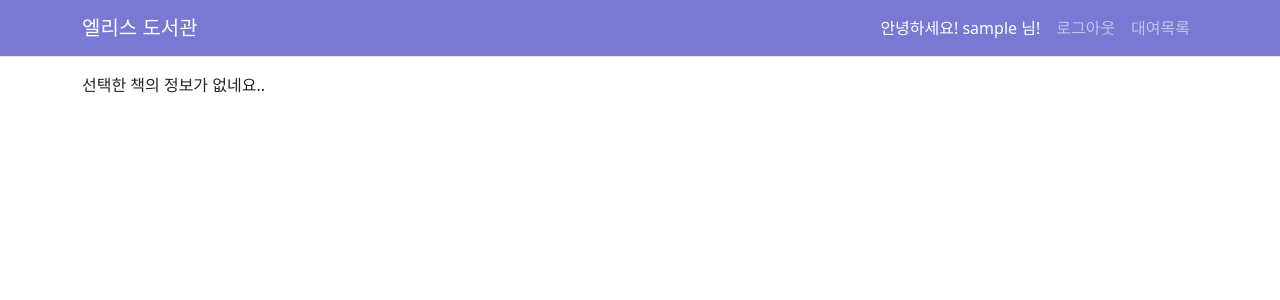
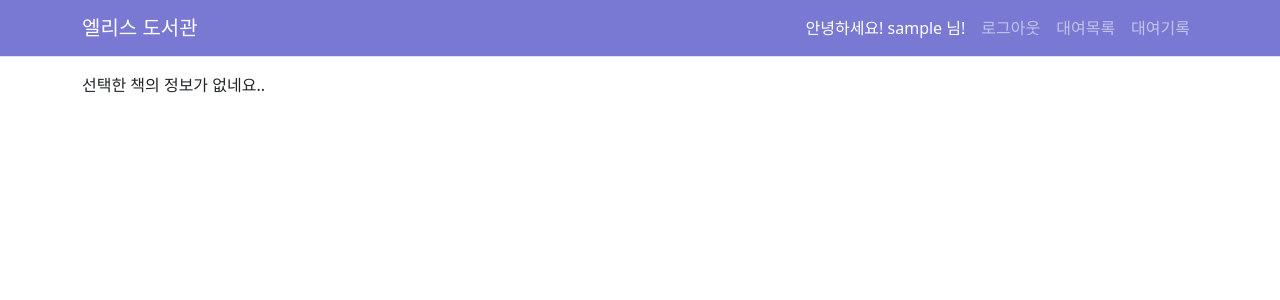
Before and after one commit to NohYeongHun/3th_library, a Flask app: page /comment/1 in a window 1280 px wide. Shown: the top 300 px of the page. Run offline with Flask 2, Linux system fonts and the light colour scheme; the visitor is signed in with stand-in values (Sample User, id 1); data that the repository does not hold is empty; some libraries are stand-ins or nearby versions.

Commit message:
대여 기록 메뉴 추가 README 업데이트

```diff
--- a/templates/_navbar.html
+++ b/templates/_navbar.html
@@ -27,6 +27,9 @@
                     <li class="nav-item">
                         <a class="nav-link" href="{{ url_for('rent.home') }}">대여목록</a>
                     </li>
+                    <li class="nav-item">
+                        <a class="nav-link" href="{{ url_for('rent.book_record',user_id = session['user_id']) }}">대여기록</a>
+                    </li>
                 {% else %}
                     <li class="nav-item">
                         <a class="nav-link" href="{{ url_for('main.register') }}">회원가입</a>
```
Also changed, not shown: README.md.
